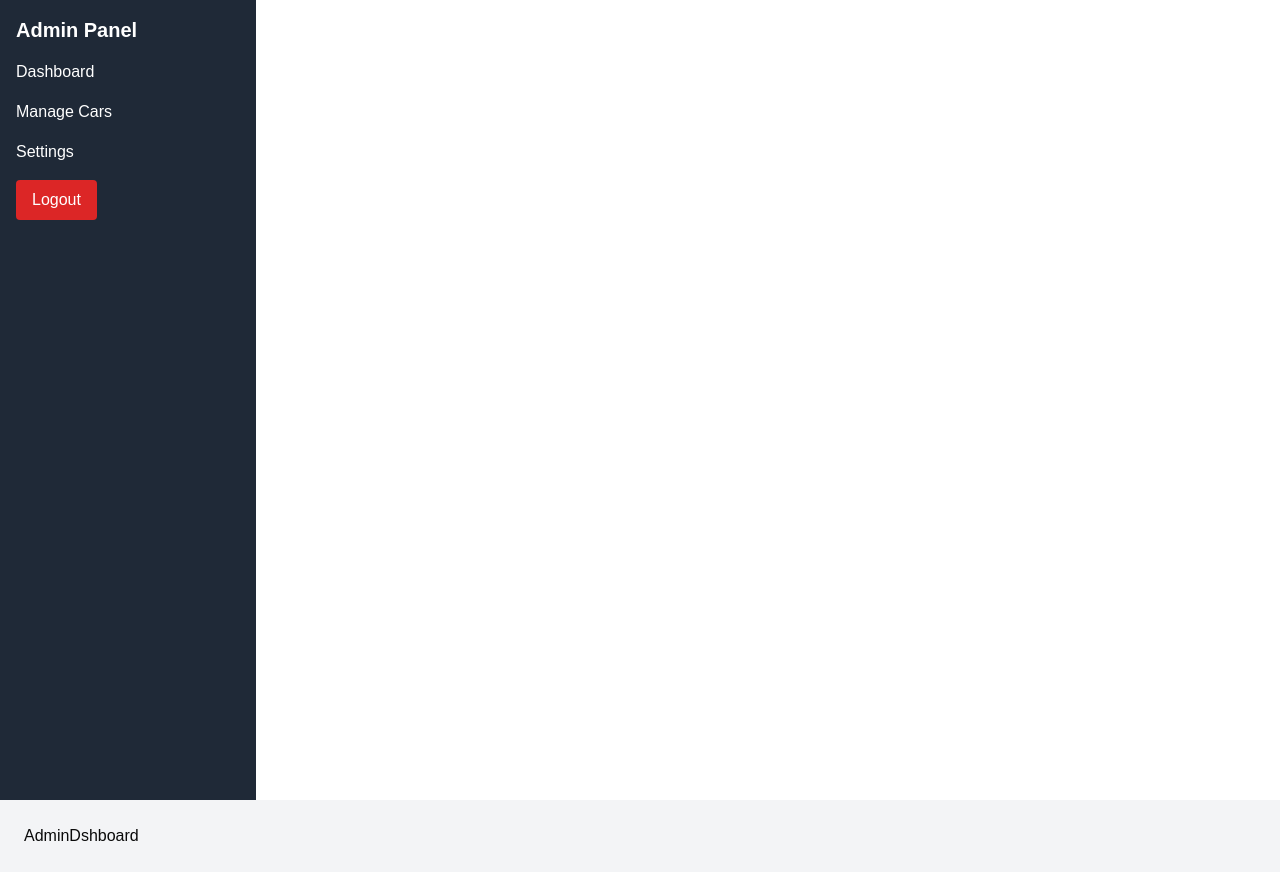
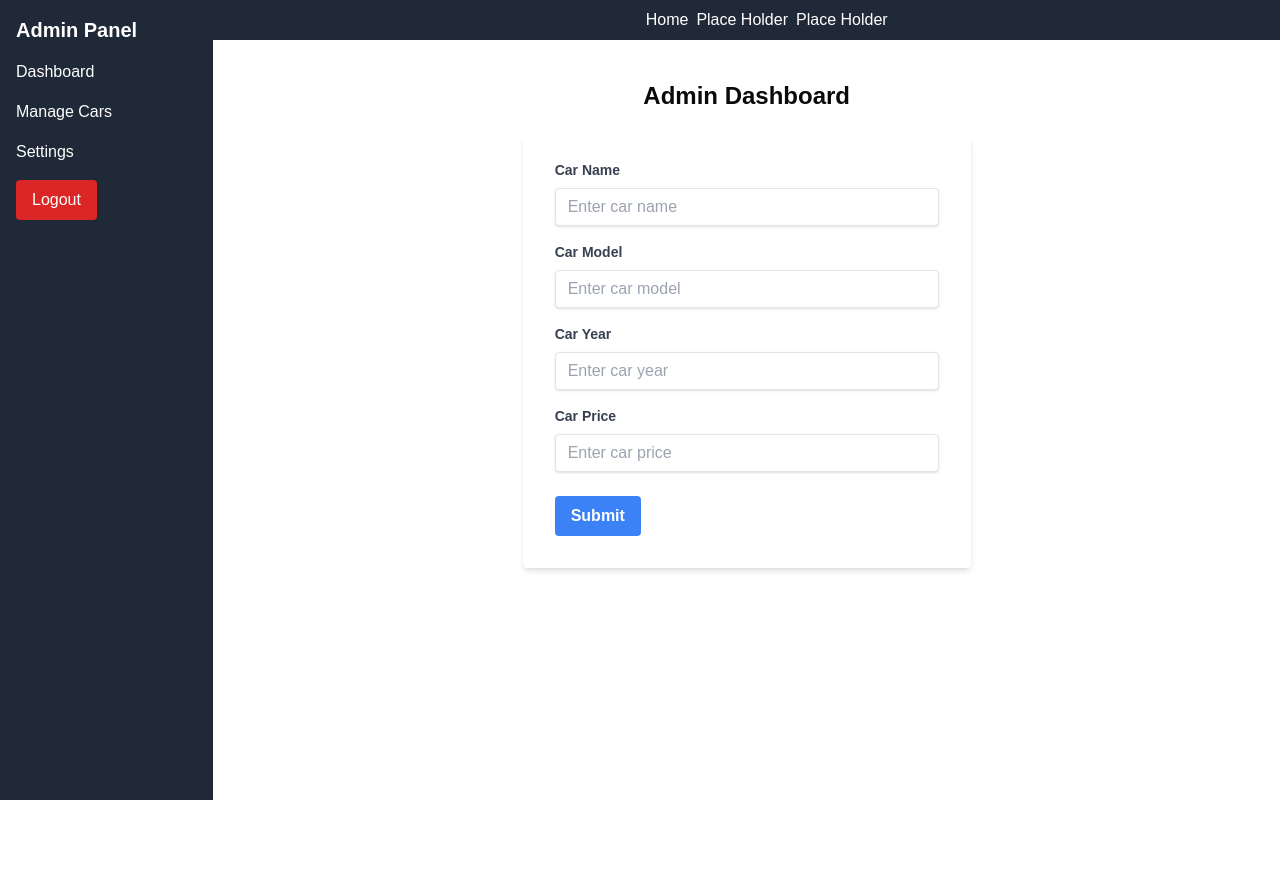
Before and after one commit to yetabalij/ethio_cars_frontend, a Next.js app: page /admin/dashboard in a window 1280 px wide. After the commit the page ends 800 px from the top, so only its background shows below. Built offline with nearby package versions, Linux system fonts and the light colour scheme; sample sign-in values are in the browser's storage; a web font is replaced by a local one.

Commit message:
admin dashboard modified.

```diff
--- a/app/(adminPages)/admin/dashboard/page.tsx
+++ b/app/(adminPages)/admin/dashboard/page.tsx
@@ -1,10 +1,170 @@
 "use client";
 
 import withAuth from "@/app/_hoc/withAuth";
-import AdminLayout from "../AdminLayout";
+import AdminNavigation from "@/app/_components/AdminNavigation";
+import Link from "next/link";
+import { useForm, SubmitHandler } from "react-hook-form";
+import { zodResolver } from "@hookform/resolvers/zod";
+import { z } from "zod";
+import axios from "axios"; // For making API calls
 
-const AdminDshboard = () => {
-  return <AdminLayout>AdminDshboard</AdminLayout>;
+// Define the form schema using Zod
+const schema = z.object({
+  carName: z.string().min(1, "Car name is required"),
+  carModel: z.string().min(1, "Car model is required"),
+  carYear: z
+    .number()
+    .min(1900, "Car year must be after 1900")
+    .max(new Date().getFullYear(), "Car year cannot be in the future"),
+  carPrice: z.number().min(0, "Car price cannot be negative"),
+});
+
+type FormData = z.infer<typeof schema>;
+
+const AdminDashboard = () => {
+  const {
+    register,
+    handleSubmit,
+    formState: { errors, isSubmitting },
+    reset,
+  } = useForm<FormData>({
+    resolver: zodResolver(schema),
+  });
+
+  const onSubmit: SubmitHandler<FormData> = async (data) => {
+    try {
+      // Call your POST API here
+      const response = await axios.post("/api/cars", data); // Replace with your API endpoint
+      console.log("API Response:", response.data);
+
+      // Reset the form after successful submission
+      reset();
+      alert("Car added successfully!");
+    } catch (error) {
+      console.error("Error submitting form:", error);
+      alert("Failed to add car. Please try again.");
+    }
+  };
+
+  return (
+    <div className="grid grid-cols-6">
+      <div className="col-span-1 min-h-screen bg-gray-800">
+        <AdminNavigation />
+      </div>
+      <div className="col-span-5">
+        <div className="bg-gray-800 text-white h-10">
+          <div className="flex ml-10 justify-center">
+            <div className="flex mt-2 gap-2">
+              <Link href="/">Home</Link>
+              <Link href="/#">Place Holder</Link>
+              <Link href="/#">Place Holder</Link>
+            </div>
+          </div>
+        </div>
+        <div className="flex flex-col items-center justify-center mt-10">
+          <h1 className="text-2xl font-bold mb-6">Admin Dashboard</h1>
+          <form
+            onSubmit={handleSubmit(onSubmit)}
+            className="bg-white shadow-md rounded px-8 pt-6 pb-8 mb-4 w-full max-w-md"
+          >
+            <div className="mb-4">
+              <label
+                className="block text-gray-700 text-sm font-bold mb-2"
+                htmlFor="carName"
+              >
+                Car Name
+              </label>
+              <input
+                {...register("carName")}
+                id="carName"
+                type="text"
+                placeholder="Enter car name"
+                className="shadow appearance-none border rounded w-full py-2 px-3 text-gray-700 leading-tight focus:outline-none focus:shadow-outline"
+              />
+              {errors.carName && (
+                <p className="text-red-500 text-xs italic">
+                  {errors.carName.message}
+                </p>
+              )}
+            </div>
+
+            <div className="mb-4">
+              <label
+                className="block text-gray-700 text-sm font-bold mb-2"
+                htmlFor="carModel"
+              >
+                Car Model
+              </label>
+              <input
+                {...register("carModel")}
+                id="carModel"
+                type="text"
+                placeholder="Enter car model"
+                className="shadow appearance-none border rounded w-full py-2 px-3 text-gray-700 leading-tight focus:outline-none focus:shadow-outline"
+              />
+              {errors.carModel && (
+                <p className="text-red-500 text-xs italic">
+                  {errors.carModel.message}
+                </p>
+              )}
+            </div>
+
+            <div className="mb-4">
+              <label
+                className="block text-gray-700 text-sm font-bold mb-2"
+                htmlFor="carYear"
+              >
+                Car Year
+              </label>
+              <input
+                {...register("carYear", { valueAsNumber: true })} // Parse as number
+                id="carYear"
+                type="number"
+                placeholder="Enter car year"
+                className="shadow appearance-none border rounded w-full py-2 px-3 text-gray-700 leading-tight focus:outline-none focus:shadow-outline"
+              />
+              {errors.carYear && (
+                <p className="text-red-500 text-xs italic">
+                  {errors.carYear.message}
+                </p>
+              )}
+            </div>
+
+            <div className="mb-6">
+              <label
+                className="block text-gray-700 text-sm font-bold mb-2"
+                htmlFor="carPrice"
+              >
+                Car Price
+              </label>
+              <input
+                {...register("carPrice", { valueAsNumber: true })} // Parse as number
+                id="carPrice"
+                type="number"
+                placeholder="Enter car price"
+                className="shadow appearance-none border rounded w-full py-2 px-3 text-gray-700 leading-tight focus:outline-none focus:shadow-outline"
+              />
+              {errors.carPrice && (
+                <p className="text-red-500 text-xs italic">
+                  {errors.carPrice.message}
+                </p>
+              )}
+            </div>
+
+            <div className="flex items-center justify-between">
+              <button
+                type="submit"
+                disabled={isSubmitting}
+                className="bg-blue-500 hover:bg-blue-700 text-white font-bold py-2 px-4 rounded focus:outline-none focus:shadow-outline disabled:bg-blue-300"
+              >
+                {isSubmitting ? "Submitting..." : "Submit"}
+              </button>
+            </div>
+          </form>
+        </div>
+      </div>
+    </div>
+  );
 };
 
-export default withAuth(AdminDshboard);
+export default withAuth(AdminDashboard);
--- a/app/_components/AdminNavigation.tsx
+++ b/app/_components/AdminNavigation.tsx
@@ -3,7 +3,7 @@ import Link from "next/link";
 const AdminNavigation = () => {
   return (
     <div>
-      <aside className="bg-gray-800 text-white w-64 min-h-screen p-4">
+      <aside className="bg-gray-800 text-white min-h-screen p-4">
         <nav className="space-y-4">
           <h2 className="text-xl font-bold mb-4">Admin Panel</h2>
           <Link href="/admin/dashboard" className="block hover:text-gray-400">
--- a/package.json
+++ b/package.json
@@ -13,6 +13,7 @@
     "@radix-ui/react-label": "^2.1.1",
     "@radix-ui/react-menubar": "^1.1.4",
     "@radix-ui/react-slot": "^1.1.1",
+    "axios": "^1.7.9",
     "class-variance-authority": "^0.7.1",
     "clsx": "^2.1.1",
     "lucide-react": "^0.471.1",
```
Also changed, not shown: 1 other file (tests, documents, lock files or other folders).
